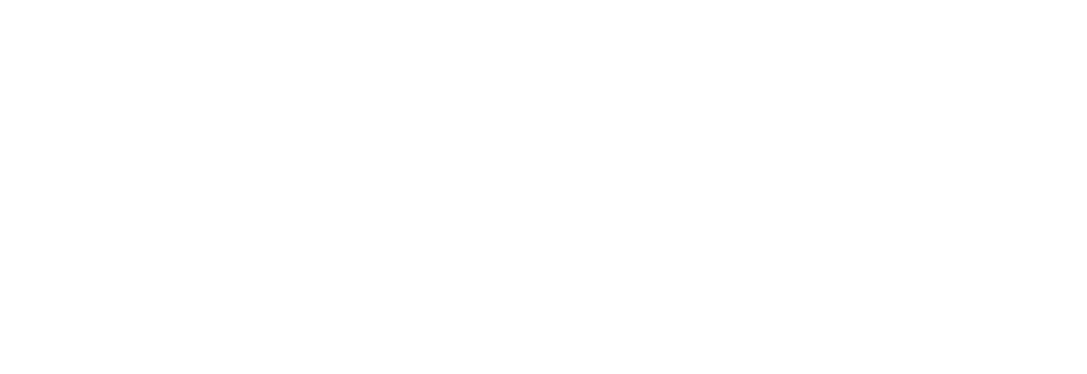
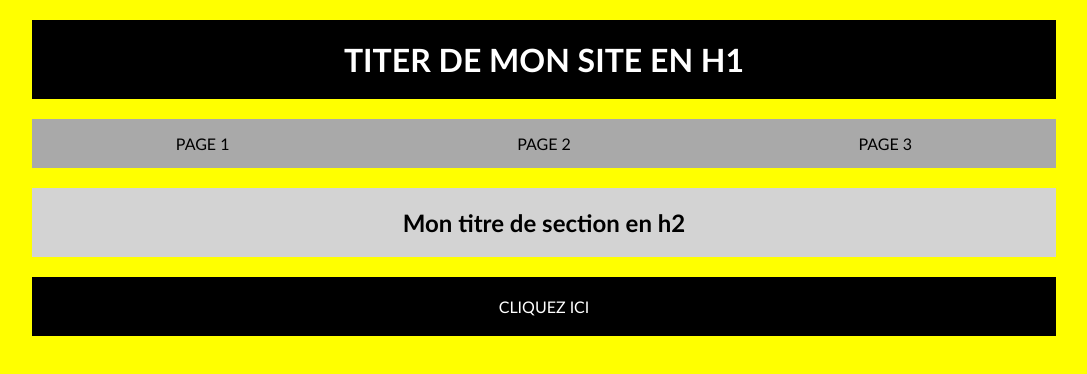
Before and after one commit to Daweshh/html-exam, a plain HTML site: page index.html in a window 1280 px wide. Shown: the whole page, without its empty margins (96-1183 px from the left). Drawn offline with Linux system fonts and the light colour scheme.

Commit message:
second commit

```diff
--- a/index.html
+++ b/index.html
@@ -7,6 +7,16 @@
     <link rel="stylesheet" href="style.css" />
   </head>
   <body>
+    <h1>TITER DE MON SITE EN H1</h1>
+    <nav>
+      <ul>
+        <li>PAGE 1</li>
+        <li>PAGE 2</li>
+        <li>PAGE 3</li>
+      </ul>
+    </nav>
+    <h2>Mon titre de section en h2</h2>
+    <footer>CLIQUEZ ICI</footer>
     <script src="index.js"></script>
   </body>
 </html>
--- a/style.css
+++ b/style.css
@@ -0,0 +1,55 @@
+* {
+  box-sizing: border-box;
+  font-family: "Gill Sans", "Gill Sans MT", Calibri, "Trebuchet MS", sans-serif;
+  list-style: none;
+  margin: 0;
+  padding: 0;
+}
+
+body {
+  background: yellow;
+  color: grey;
+  text-align: center;
+  overflow-x: hidden;
+}
+
+h1 {
+  background: black;
+  color: white;
+  padding: 20px;
+  margin: 20px auto;
+  width: 80%;
+}
+
+nav {
+  background: darkgray;
+  width: 80%;
+  margin: 20px auto;
+  padding: 15px 0;
+}
+
+ul {
+  display: flex;
+  justify-content: space-around;
+  padding: 0;
+}
+
+ul li {
+  color: black;
+}
+
+h2 {
+  background: lightgray;
+  color: black;
+  padding: 20px;
+  width: 80%;
+  margin: 20px auto;
+}
+
+footer {
+  background: black;
+  color: white;
+  padding: 20px;
+  margin: 20px auto;
+  width: 80%;
+}
```
